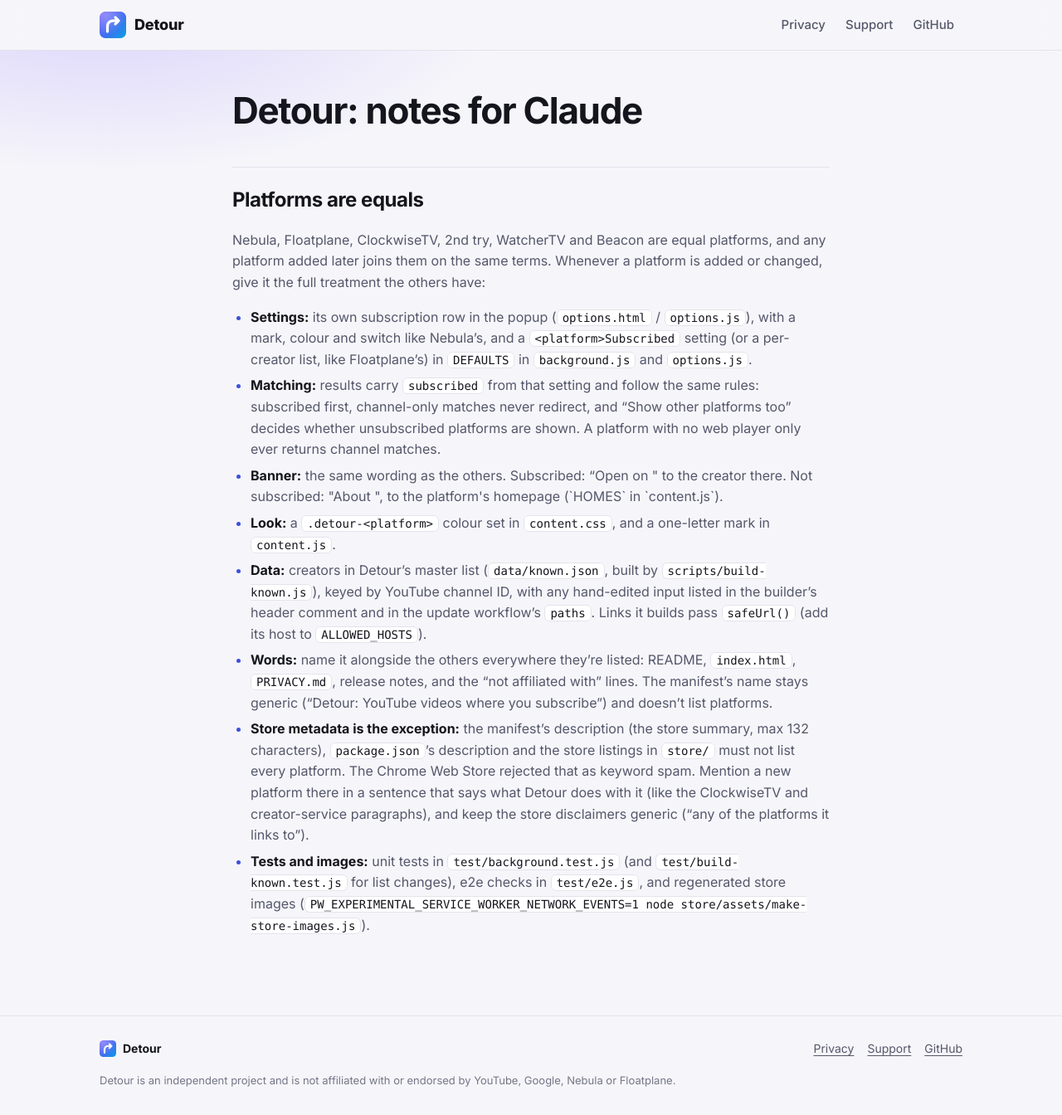
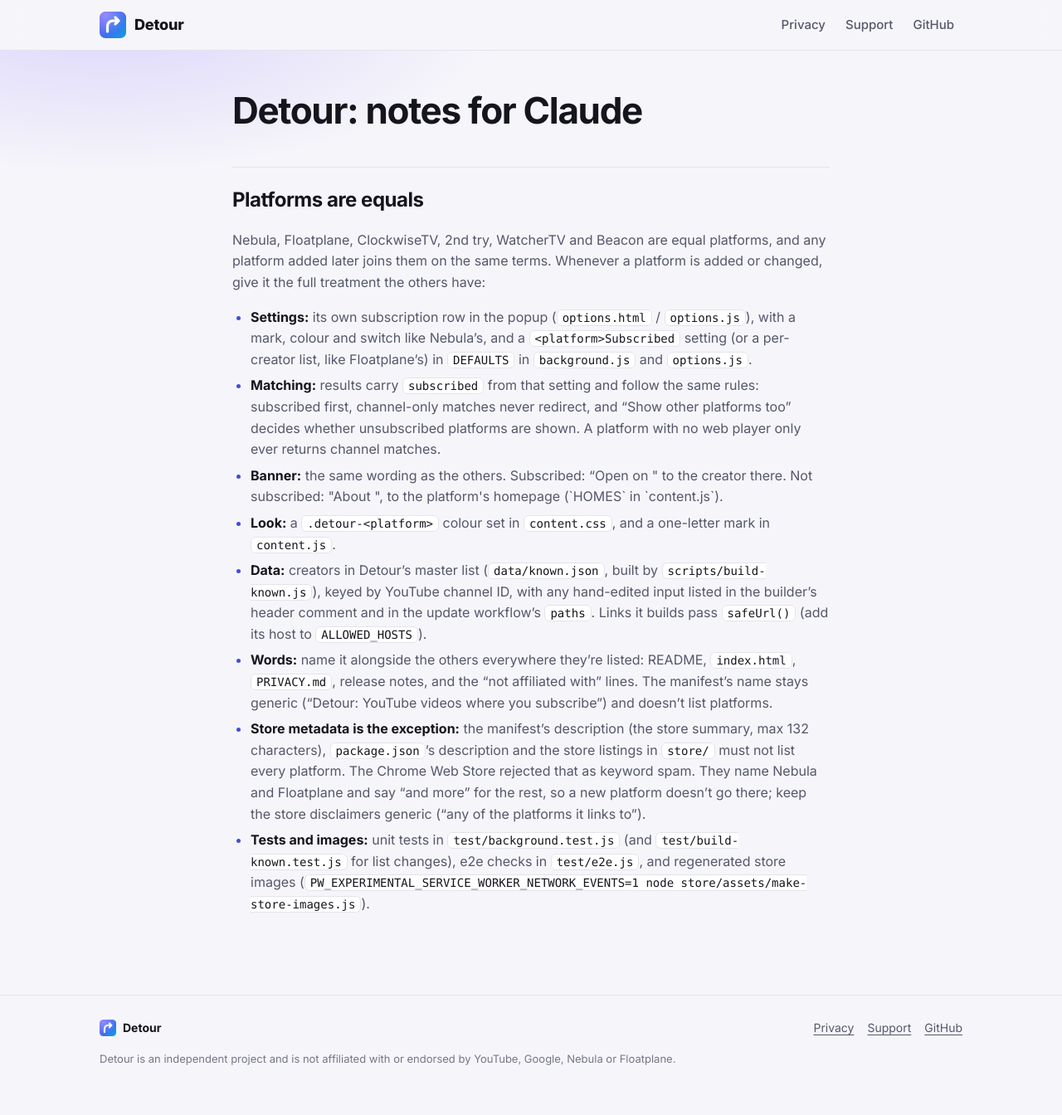
Before and after one commit to josh345rtfvqw/detour, a Jekyll site: the page built from CLAUDE.md, in a window 1280 px wide and 1344 px high. Shown: the whole window at 83% size. Built offline with Jekyll 4.4.1, drawn with Linux system fonts in a browser that asks for light colours; our own code applies the rules of GitHub Pages for plain Markdown files.

Commit message:
Store listings: name Nebula and Floatplane, then "and more"
Co-Authored-By: Claude Opus 5.5 <noreply@anthropic.com>
Claude-Session: https://claude.ai/code/session_01DQcXPw63XAHMBSgfQTVU6Y

```diff
--- a/CLAUDE.md
+++ b/CLAUDE.md
@@ -22,9 +22,9 @@ the same terms. Whenever a platform is added or changed, give it the full treatm
   generic ("Detour: YouTube videos where you subscribe") and doesn't list platforms.
 - **Store metadata is the exception:** the manifest's description (the store summary, max 132
   characters), `package.json`'s description and the store listings in `store/` must not list every
-  platform. The Chrome Web Store rejected that as keyword spam. Mention a new platform there in a
-  sentence that says what Detour does with it (like the ClockwiseTV and creator-service
-  paragraphs), and keep the store disclaimers generic ("any of the platforms it links to").
+  platform. The Chrome Web Store rejected that as keyword spam. They name Nebula and Floatplane and
+  say "and more" for the rest, so a new platform doesn't go there; keep the store disclaimers
+  generic ("any of the platforms it links to").
 - **Tests and images:** unit tests in `test/background.test.js` (and `test/build-known.test.js` for
   list changes), e2e checks in `test/e2e.js`, and regenerated store images
   (`PW_EXPERIMENTAL_SERVICE_WORKER_NETWORK_EVENTS=1 node store/assets/make-store-images.js`).
--- a/package.json
+++ b/package.json
@@ -2,7 +2,7 @@
   "name": "detour",
   "version": "0.8.1",
   "private": true,
-  "description": "Watch YouTube videos on Nebula or Floatplane instead, and find creators on the other streaming services you subscribe to.",
+  "description": "Watch YouTube videos on Nebula, Floatplane and more: the streaming services you already subscribe to.",
   "license": "MIT",
   "scripts": {
     "test": "node test/background.test.js && node test/build-known.test.js",
```
Also changed, not shown: store/chrome-web-store.md (+4 -8 lines), store/firefox-addons.md (+4 -8 lines), manifest.json.
